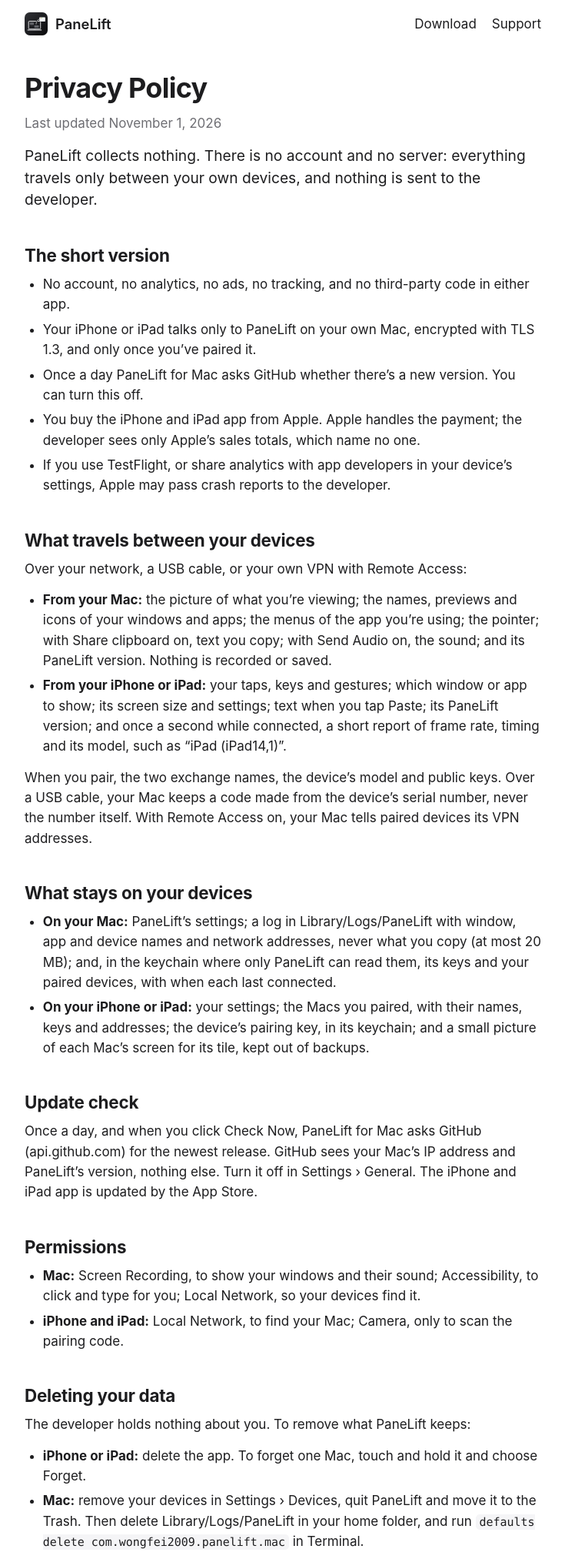
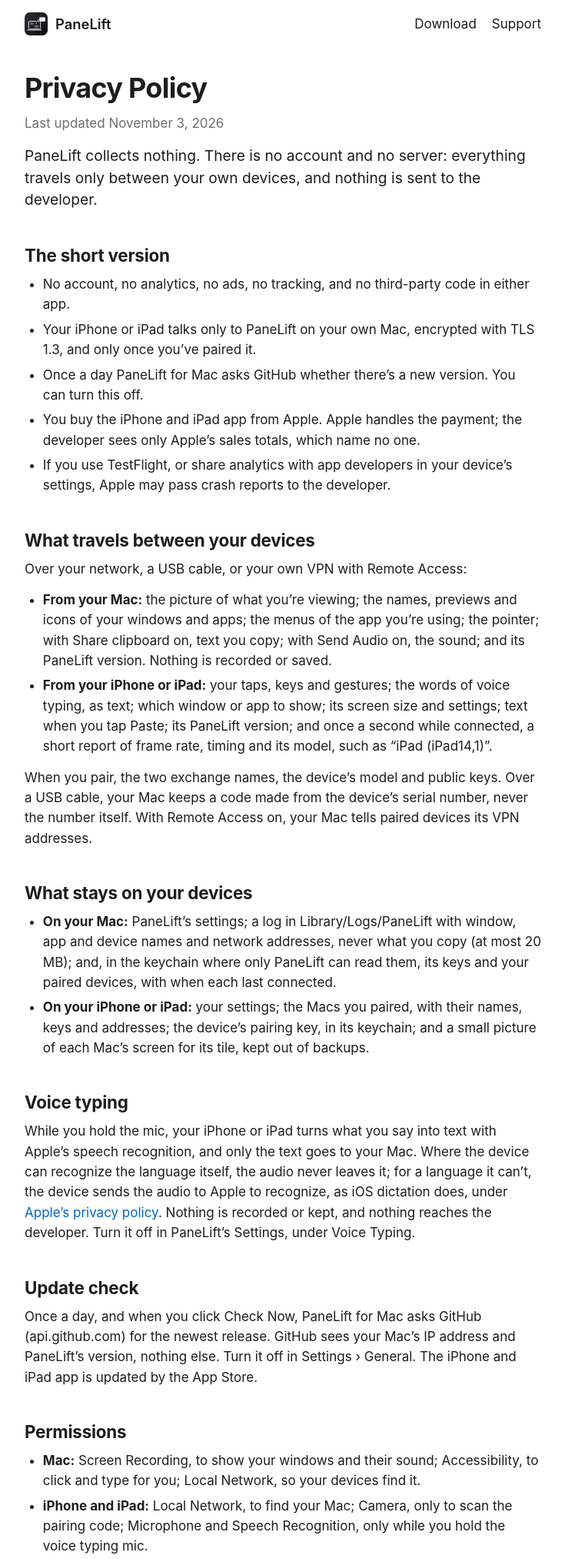
Before and after one commit to wongfei2009/panelift-site, a plain HTML site: page privacy.html in a window 1280 px wide. Shown: the top 2025 px of the page at 77% size, without its empty margins (272-1007 px from the left). Drawn offline with Linux system fonts and the light colour scheme.

Commit message:
Update the site: PaneLift 0.8.0 (trackpad gestures, voice typing)

```diff
--- a/privacy.html
+++ b/privacy.html
@@ -31,7 +31,7 @@
 
 <main>
 <h1>Privacy Policy</h1>
-  <p class="muted">Last updated November 1, 2026</p>
+  <p class="muted">Last updated November 3, 2026</p>
   <p class="lede">PaneLift collects nothing. There is no account and no server: everything travels only between your own devices, and nothing is sent to the developer.</p>
 
   <h2>The short version</h2>
@@ -47,7 +47,7 @@
   <p>Over your network, a USB cable, or your own VPN with Remote Access:</p>
   <ul>
     <li><strong>From your Mac:</strong> the picture of what you’re viewing; the names, previews and icons of your windows and apps; the menus of the app you’re using; the pointer; with Share clipboard on, text you copy; with Send Audio on, the sound; and its PaneLift version. Nothing is recorded or saved.</li>
-    <li><strong>From your iPhone or iPad:</strong> your taps, keys and gestures; which window or app to show; its screen size and settings; text when you tap Paste; its PaneLift version; and once a second while connected, a short report of frame rate, timing and its model, such as “iPad (iPad14,1)”.</li>
+    <li><strong>From your iPhone or iPad:</strong> your taps, keys and gestures; the words of voice typing, as text; which window or app to show; its screen size and settings; text when you tap Paste; its PaneLift version; and once a second while connected, a short report of frame rate, timing and its model, such as “iPad (iPad14,1)”.</li>
   </ul>
   <p>When you pair, the two exchange names, the device’s model and public keys. Over a USB cable, your Mac keeps a code made from the device’s serial number, never the number itself. With Remote Access on, your Mac tells paired devices its VPN addresses.</p>
 
@@ -57,13 +57,16 @@
     <li><strong>On your iPhone or iPad:</strong> your settings; the Macs you paired, with their names, keys and addresses; the device’s pairing key, in its keychain; and a small picture of each Mac’s screen for its tile, kept out of backups.</li>
   </ul>
 
+  <h2>Voice typing</h2>
+  <p>While you hold the mic, your iPhone or iPad turns what you say into text with Apple’s speech recognition, and only the text goes to your Mac. Where the device can recognize the language itself, the audio never leaves it; for a language it can’t, the device sends the audio to Apple to recognize, as iOS dictation does, under <a href="https://www.apple.com/legal/privacy/">Apple’s privacy policy</a>. Nothing is recorded or kept, and nothing reaches the developer. Turn it off in PaneLift’s Settings, under Voice Typing.</p>
+
   <h2>Update check</h2>
   <p>Once a day, and when you click Check Now, PaneLift for Mac asks GitHub (api.github.com) for the newest release. GitHub sees your Mac’s IP address and PaneLift’s version, nothing else. Turn it off in Settings › General. The iPhone and iPad app is updated by the App Store.</p>
 
   <h2>Permissions</h2>
   <ul>
     <li><strong>Mac:</strong> Screen Recording, to show your windows and their sound; Accessibility, to click and type for you; Local Network, so your devices find it.</li>
-    <li><strong>iPhone and iPad:</strong> Local Network, to find your Mac; Camera, only to scan the pairing code.</li>
+    <li><strong>iPhone and iPad:</strong> Local Network, to find your Mac; Camera, only to scan the pairing code; Microphone and Speech Recognition, only while you hold the voice typing mic.</li>
   </ul>
 
   <h2 id="deleting">Deleting your data</h2>
```
Also changed, not shown: index.html (+2 -2 lines), support.html (+4 -3 lines).
